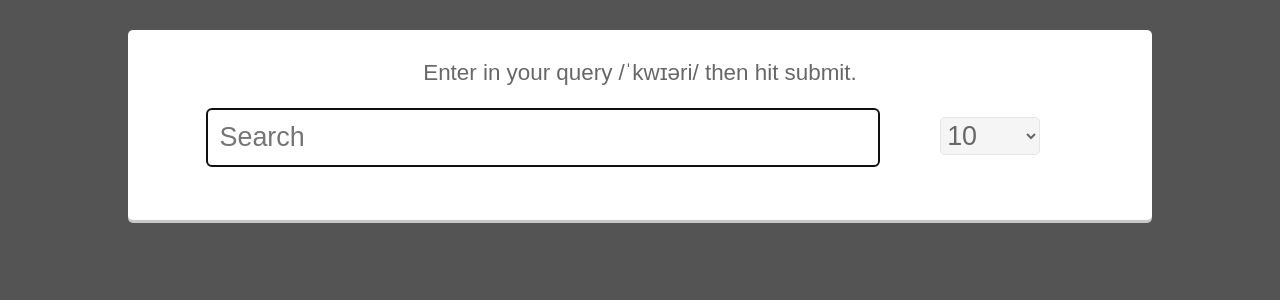
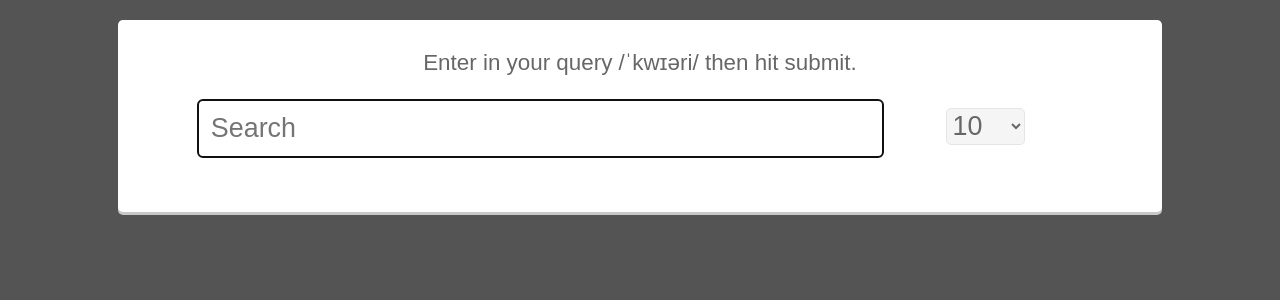
Before and after one commit to wlifferth/sexton, a Flask app: page / in a window 1280 px wide. Shown: the part 154-454 px from the top of the page. Run offline with Flask 2, Linux system fonts and the light colour scheme.

Commit message:
Adjusted spacing on results page

```diff
--- a/static/css/style.css
+++ b/static/css/style.css
@@ -99,14 +99,15 @@ input[type=submit] {
   ========================================================*/
 
 
-.window{
+.window {
   font-size: 1.4em;
   text-align: center;
   box-sizing: border-box;
-  width: 80%;
+  float: left;
+  width: 96%;
   background: white;
   padding: 30px 15px;
-  margin: 30px 10%;
+  margin: 20px 2%;
   position: relative;
   overflow: hidden;
   border-radius: 5px;
@@ -294,11 +295,9 @@ div.half-window {
   -webkit-box-shadow: 0 3px 0 0 rgba(100, 200, 100,1);
   box-shadow: 0 3px 0 0 rgba(60, 180, 60,1);
   color: #fff;
+  float: left;
 }
 
-#limit{
-  width: 130px;
-}
 
 /*
 ========================================================
--- a/templates/index.html
+++ b/templates/index.html
@@ -1,5 +1,6 @@
 {% extends "layout.html" %}
 {% block content %}
+<div class="window-container">
   <div class="window">
     Enter in your query /&#x02C8;kw&#x026A;&#x0259;ri/ then hit submit.
     <form action="{{ url_for('index') }}" method="post" name="query-form">
@@ -15,7 +16,6 @@
       <input class="half-window responsive" type="submit" value="submit" style="display: none" name="submit-query" />
     </form>
   </div>
-<div class="window-container">
 {% if results == None %}
 {% elif not results %}
   <div class="window">No database entries matched your query "{{ keyphrase }}"</div>
```
Lines whose indentation alone changed are shown as unchanged.
